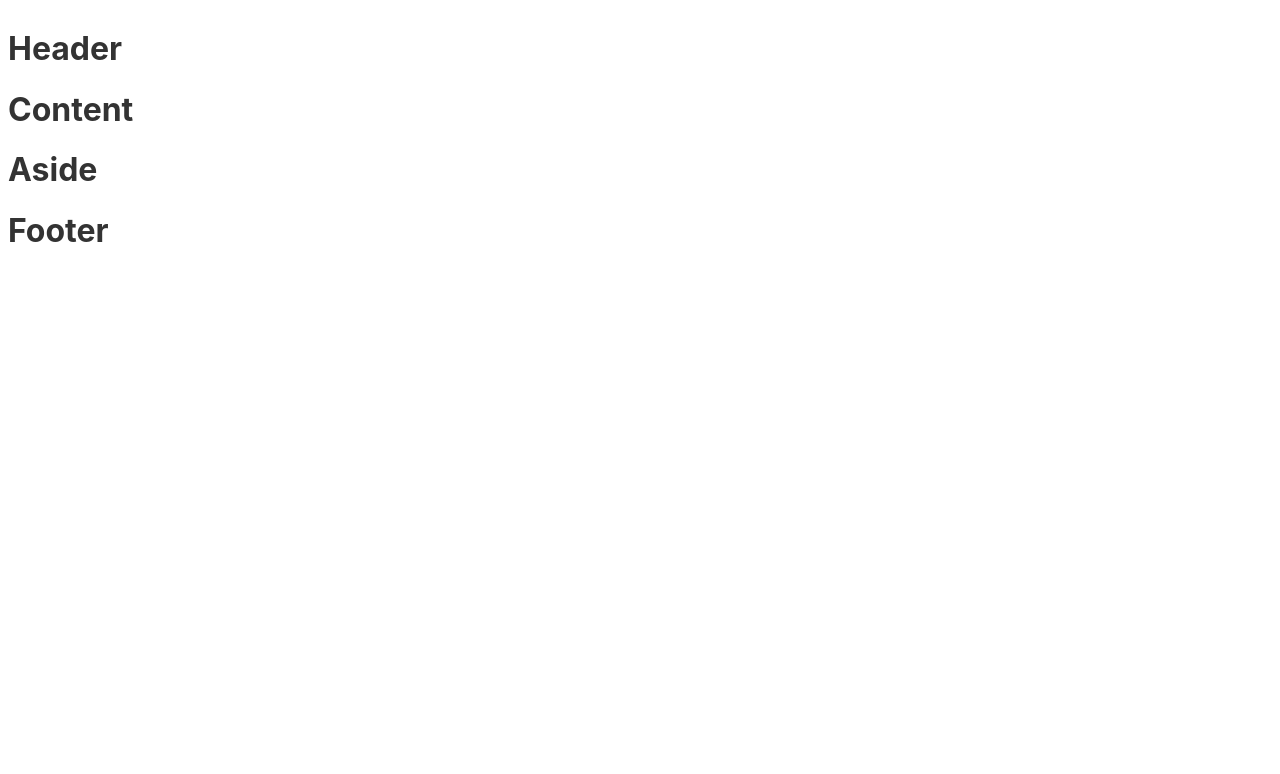
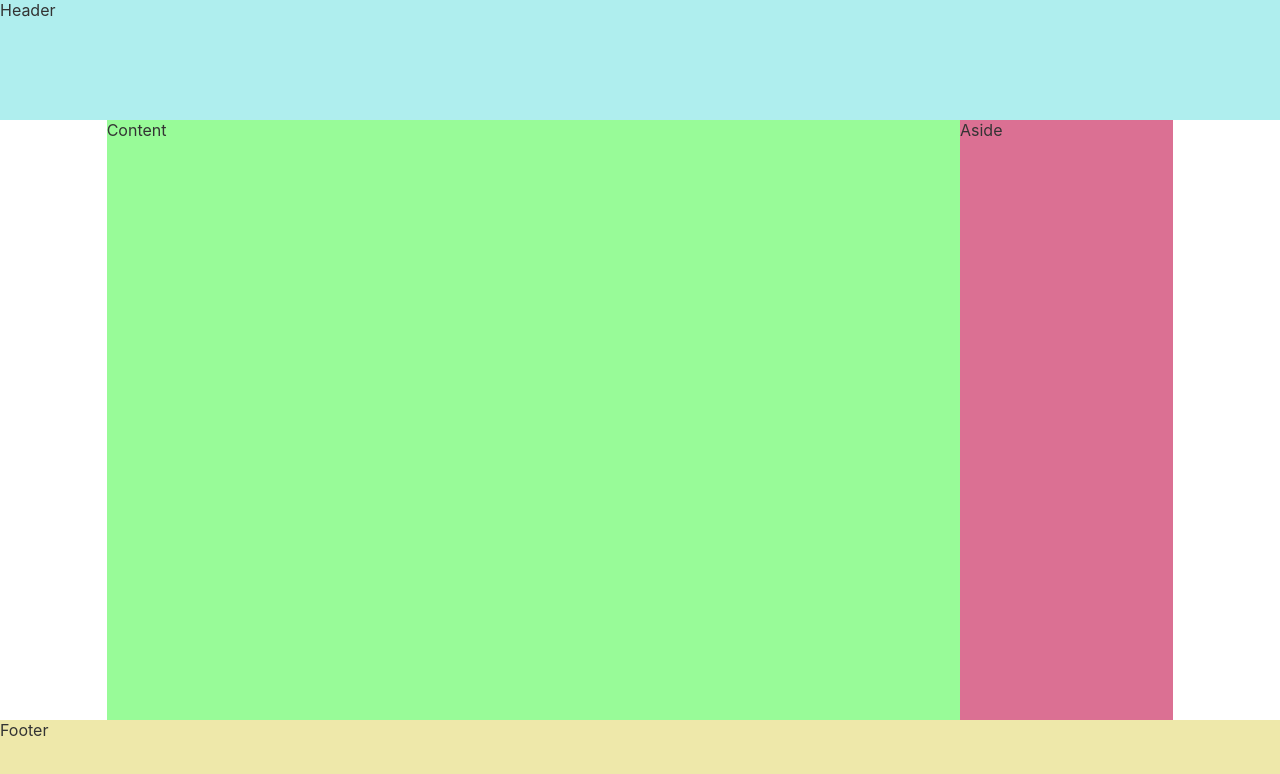
Before and after one commit to popejb1116/jbp-website-ui, a Svelte app: page / in a window 1280 px wide. Shown: the top 774 px of the page. Built offline with nearby package versions, Linux system fonts and the light colour scheme.

Commit message:
Implemented basic css grid layout

```diff
--- a/public/global.css
+++ b/public/global.css
@@ -6,8 +6,8 @@ html, body {
 
 body {
 	color: #333;
-	margin: 0;
-	padding: 8px;
+   margin: 0;
+	padding: 0;
 	box-sizing: border-box;
 	font-family: -apple-system, BlinkMacSystemFont, "Segoe UI", Roboto, Oxygen-Sans, Ubuntu, Cantarell, "Helvetica Neue", sans-serif;
 }
--- a/src/layout/GridLayout.svelte
+++ b/src/layout/GridLayout.svelte
@@ -5,8 +5,23 @@
    import Footer from './footer/Footer.svelte'
 </script>
 
+<style>
+   .grid {
+      display: grid;
+      height: 100vh;
+      grid-template-columns: repeat(12, 1fr);
+      grid-template-rows: 15vh auto 10vh;
+      grid-template-areas:
+         " head head head head head head head head head head head head "
+         " .... cont cont cont cont cont cont cont cont asid asid .... "
+         " foot foot foot foot foot foot foot foot foot foot foot foot "
+      ;
+   }
+</style>
 
-<Header/>
-<Content/>
-<Aside/>
-<Footer/>
+<div class="grid">
+   <Header/>
+   <Content/>
+   <Aside/>
+   <Footer/>
+</div>
--- a/src/layout/aside/Aside.svelte
+++ b/src/layout/aside/Aside.svelte
@@ -1 +1,10 @@
-<h1>Aside</h1>
+<style>
+   .aside {
+      grid-area: asid;
+      background: palevioletred;
+   }
+</style>
+
+<div class="aside">
+   Aside
+</div>
--- a/src/layout/content/Content.svelte
+++ b/src/layout/content/Content.svelte
@@ -1 +1,10 @@
-<h1>Content</h1>
+<style>
+   .content {
+      grid-area: cont;
+      background: palegreen;
+   }
+</style>
+
+<div class="content">
+   Content
+</div>
--- a/src/layout/footer/Footer.svelte
+++ b/src/layout/footer/Footer.svelte
@@ -1 +1,10 @@
-<h1>Footer</h1>
+<style>
+   .footer {
+      grid-area: foot;
+      background: palegoldenrod;
+   }
+</style>
+
+<div class="footer">
+   Footer
+</div>
--- a/src/layout/header/Header.svelte
+++ b/src/layout/header/Header.svelte
@@ -1 +1,10 @@
-<h1>Header</h1>
+<style>
+   .header {
+      grid-area: head;
+      background: paleturquoise;
+   }
+</style>
+
+<div class="header">
+   Header
+</div>
```
